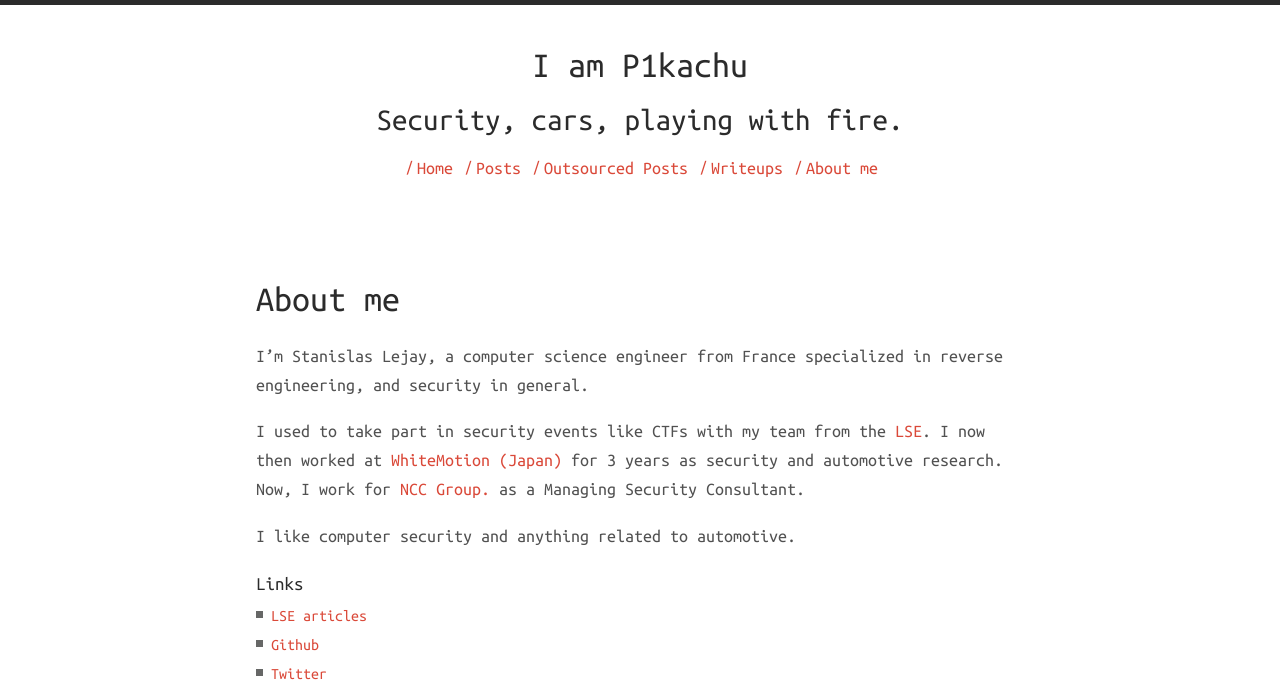
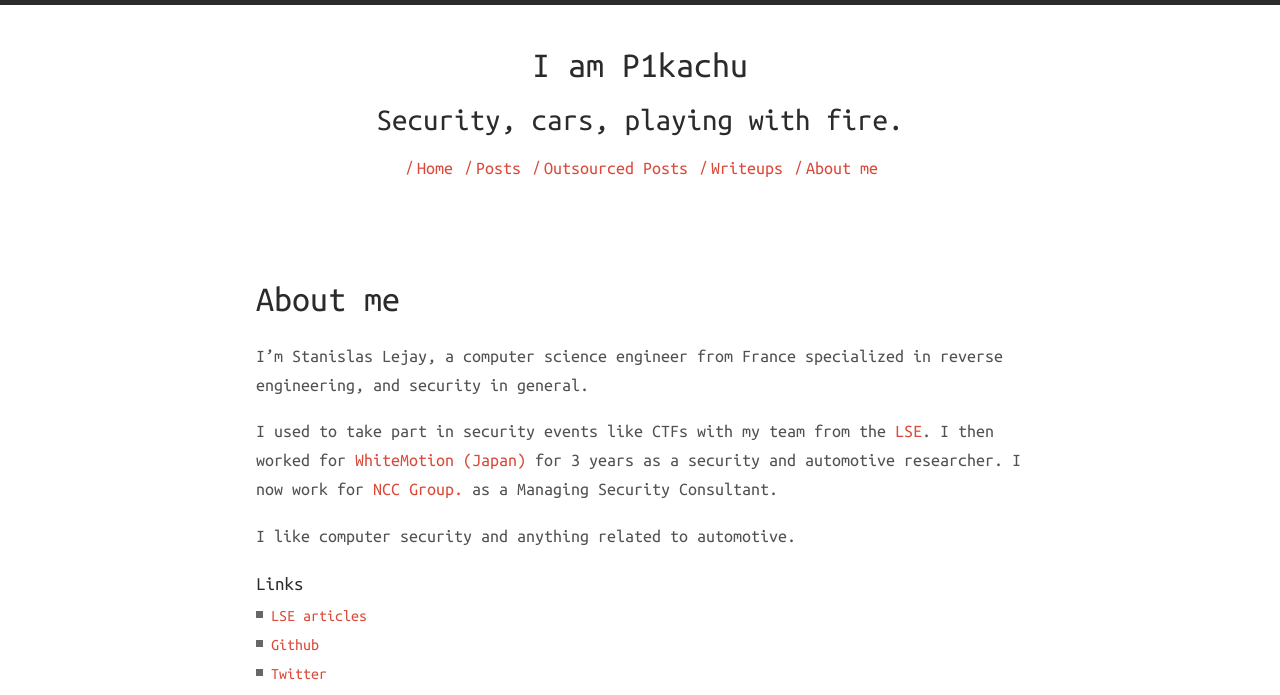
Before and after one commit to P1kachu/p1kachu.github.io, a Jekyll site: the page built from about.md, in a window 1280 px wide. Shown: the top 695 px of the page. Built offline with Jekyll 4.4.1, drawn with Linux system fonts in a browser that asks for light colours; nearby versions of some CDN libraries.

Commit message:
Fix typo
Signed-off-by: Stanislas Lejay <p1kachu@lse.epita.fr>

```diff
--- a/about.md
+++ b/about.md
@@ -8,7 +8,7 @@ I'm Stanislas Lejay, a computer science engineer from France specialized in
 reverse engineering, and security in general.
 
 I used to take part in security events like CTFs with my team from the
-[LSE](http://www.lse.epita.fr). I now then worked at [WhiteMotion (Japan)](http://www.white-motion.com/) for 3 years as security and automotive research. Now, I work for [NCC Group.](https://www.nccgroup.com/jp/) as a Managing Security Consultant.
+[LSE](http://www.lse.epita.fr). I then worked for [WhiteMotion (Japan)](http://www.white-motion.com/) for 3 years as a security and automotive researcher. I now work for [NCC Group.](https://www.nccgroup.com/jp/) as a Managing Security Consultant.
 
 I like computer security and anything related to automotive.
 
```
